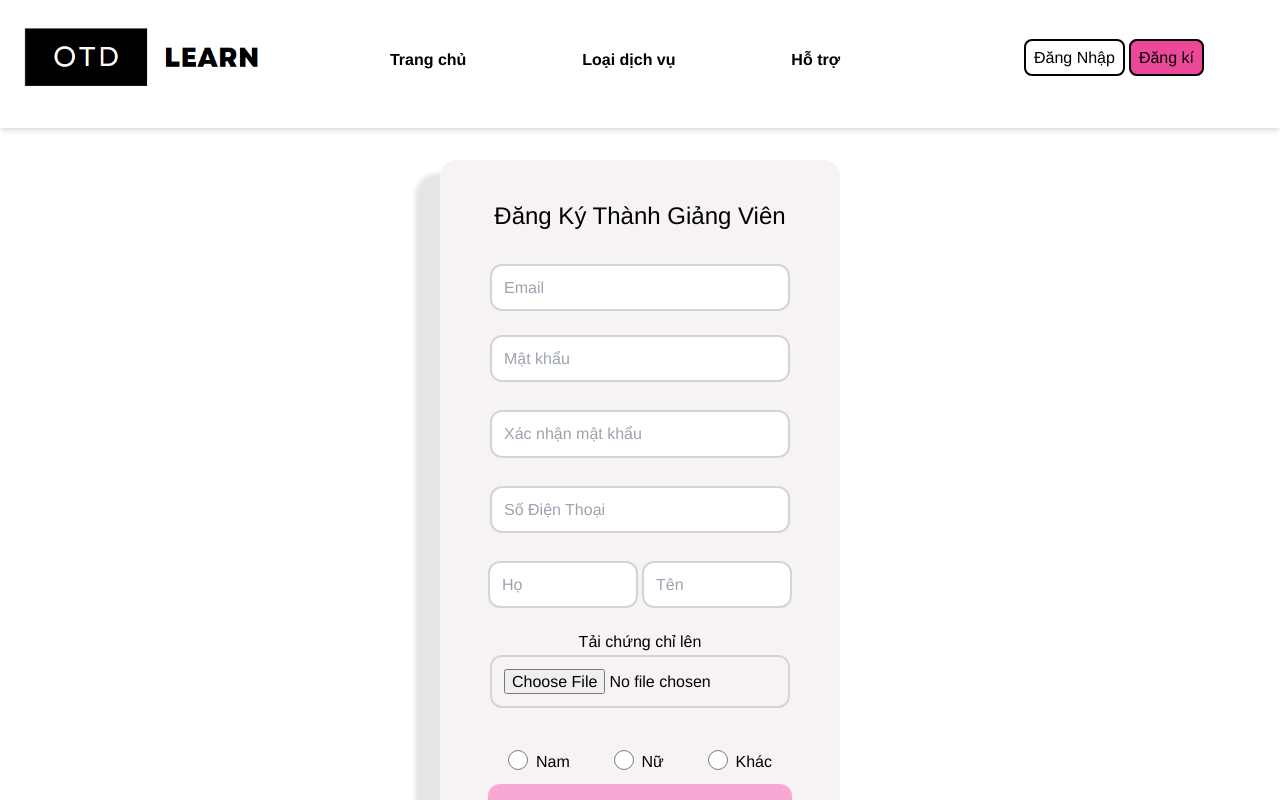
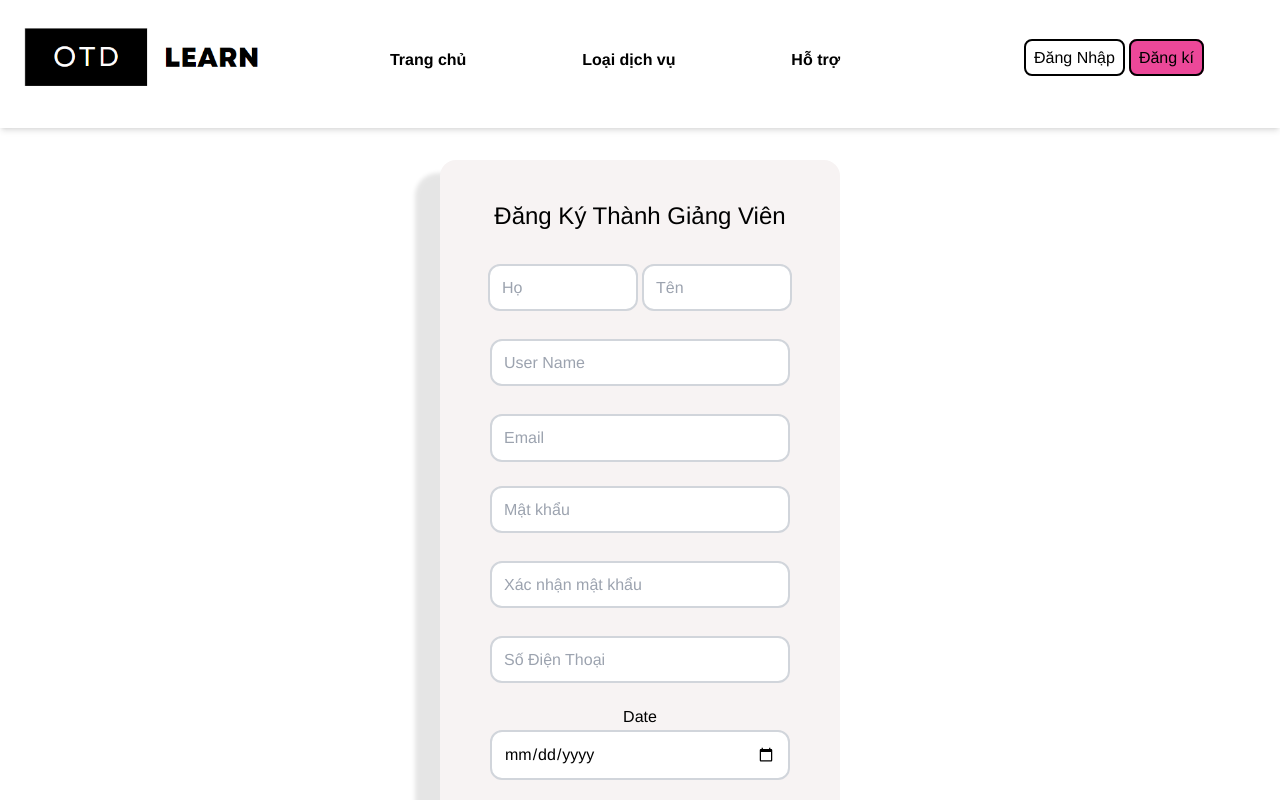
Before and after one commit to lehaodang189203/Summer2024SWP391_SAP1804_Group05_FE, a React (Vite) app in the folder OnDemandTutor/: page /registerAT in a window 1280 px wide. Shown: the top 800 px of the page. Built offline with nearby package versions, Linux system fonts and the light colour scheme.

Commit message:
update register and registerAT

```diff
--- /dev/null
+++ b/OnDemandTutor/src/components/CheckBox/Check.tsx
@@ -0,0 +1,32 @@
+import React from "react";
+interface Props{
+    items:any;
+    register:any;
+    [key: string]: any;
+}
+export const Check=(props:Props)=>{
+    const{name,register,...rest}=props;
+    return(
+    <div className="flex ">
+        <div>Gender: </div>
+        {
+            props.items.map((item:any)=>(
+                <div key={item.value}>
+                    <div>{item.title}</div>
+                    <input
+                    type="radio"
+                    value={item.value}
+                    name={item.name}
+                    id={item.id}
+                    {...rest}
+                    {...register(item.name)}
+                    />
+
+                </div>
+            ))
+
+        }
+    </div>
+
+    )
+}
--- /dev/null
+++ b/OnDemandTutor/src/components/CheckBox/CheckBox.ts
@@ -0,0 +1,3 @@
+import {Check} from './Check'
+
+export default Check
--- a/OnDemandTutor/src/pages/Register/Register.tsx
+++ b/OnDemandTutor/src/pages/Register/Register.tsx
@@ -7,9 +7,9 @@ import { useForm } from 'react-hook-form'
 import { schema, Schema } from '../../utils/rules'
 import { useEffect } from 'react'
 
-type FormData = Pick<Schema, 'email' | 'password' | 'confirm_password'>
+type FormData = Pick<Schema, 'username' | 'password' | 'confirm_password'>
 
-const registerSchema = schema.pick(['email', 'password', 'confirm_password'])
+const registerSchema = schema.pick(['username', 'password', 'confirm_password'])
 
 export default function Register() {
   useEffect(() => {
@@ -52,12 +52,12 @@ export default function Register() {
           <div className='text-2xl'>Đăng Ký</div>
 
           <Input
-            name='email'
-            type='email'
-            placeholder='email'
+            name='username'
+            type='text'
+            placeholder='User Name'
             className='mt-8'
             register={register}
-            errorMessage={errors.email?.message}
+            errorMessage={errors.username?.message}
           />
 
           <Input
@@ -79,6 +79,7 @@ export default function Register() {
             errorMessage={errors.confirm_password?.message}
             autoComplete='on'
           />
+
           <div className='mt-3'>
             <button
               type='submit'
--- a/OnDemandTutor/src/pages/RegisterAsTutor/RegisterAsTutor.tsx
+++ b/OnDemandTutor/src/pages/RegisterAsTutor/RegisterAsTutor.tsx
@@ -117,17 +117,23 @@
 import { faGoogle } from '@fortawesome/free-brands-svg-icons'
 import { FontAwesomeIcon } from '@fortawesome/react-fontawesome'
 import { Link } from 'react-router-dom'
-import Input from '../../components/Input'
 import { yupResolver } from '@hookform/resolvers/yup'
 import { useForm } from 'react-hook-form'
 import { schema, Schema } from '../../utils/rules'
 import { useEffect } from 'react'
 import InputGender from '../../components/InputGender/InputGender'
+import Input from '../../components/Input'
+import { Check } from '../../components/CheckBox/Check'
 
-type FormData = Pick<Schema, 'email' | 'password' | 'confirm_password'|'firstName'|'lastName'|'hotline'|'gender'|'file'>
 
-const registerSchema = schema.pick(['email', 'password', 'confirm_password','firstName','lastName','hotline','gender','file'])
+type FormData = Pick<Schema, 'username'|'email' | 'password' | 'confirm_password'|'firstName'|'lastName'|'hotline'|'gender'|'birthDay'>
 
+const registerSchema = schema.pick(['username','email', 'password', 'confirm_password','firstName','lastName','hotline','gender','birthDay'])
+const genderItems = [
+  { id: 'gender', name:'gender', title: 'Nam',value:'Nam'},
+  { id: 'gender',name:'gender', title: 'Nữ',value:'Nữ' },
+  { id: 'gender',name:'gender', title: 'Khác',value:'Khác' },
+]
 export default function RegisterAsTuTor() {
 
 
@@ -160,12 +166,39 @@ export default function RegisterAsTuTor() {
       <div className='container justify-center flex'>
         <form onSubmit={handleSubmit(onSubmit)}>
           <div className='text-2xl'>Đăng Ký Thành Giảng Viên</div>
-
+          <div className='flex gap-1'>
+          <Input
+            name='firstName'
+            type='text'
+            placeholder='Họ'
+            className='mt-8'
+            register={register}
+            errorMessage={errors.firstName?.message}
+            autoComplete='on'
+          />
+          <Input
+            name='lastName'
+            type='text'
+            placeholder='Tên'
+            className='mt-8 '
+            register={register}
+            errorMessage={errors.lastName?.message}
+            autoComplete='on'
+          />
+          </div>
+          <Input
+            name='username'
+            type='text'
+            placeholder='User Name'
+            className='mt-1'
+            register={register}
+            errorMessage={errors.username?.message}
+          />
           <Input
             name='email'
             type='email'
             placeholder='Email'
-            className='mt-8 '
+            className='mt-1'
             register={register}
             errorMessage={errors.email?.message}
           />
@@ -198,40 +231,22 @@ export default function RegisterAsTuTor() {
             errorMessage={errors.hotline?.message}
             autoComplete='on'
           />
-          <div className='flex gap-1'>
-          <Input
-            name='firstName'
-            type='text'
-            placeholder='Họ'
-            className='mt-1'
-            register={register}
-            errorMessage={errors.firstName?.message}
-            autoComplete='on'
-          />
-          <Input
-            name='lastName'
-            type='text'
-            placeholder='Tên'
-            className='mt-1'
-            register={register}
-            errorMessage={errors.lastName?.message}
-            autoComplete='on'
-          />
-          </div>
 
 
 
-          <span>Tải chứng chỉ lên </span>
+
+          <span>Date </span>
           <Input
-            name='file'
-            type='file'
-            placeholder=''
+            name='birthDay'
+            type='Date'
+            placeholder='bbb'
             className='mt-1'
             register={register}
-            errorMessage={errors.file?.message}
+            errorMessage={errors.birthDay?.message}
           />
-          <InputGender
-
+          <Check
+            items={genderItems}
+            register={register}
           />
           <div className='mt-3'>
             <button
--- a/OnDemandTutor/src/utils/rules.ts
+++ b/OnDemandTutor/src/utils/rules.ts
@@ -14,6 +14,9 @@ import * as yup from "yup";
 // }
 const phoneFormat = /^[+]*[(]{0,1}[0-9]{1,4}[)]{0,1}[-\s\./0-9]*$/
 export const schema = yup.object({
+  username:yup
+  .string()
+  .required('User Name là bắt buộc'),
   email: yup
     .string()
     .required('Email là bắt buộc')
@@ -44,8 +47,11 @@ export const schema = yup.object({
     .string()
     .required('Số điện thoại là bắt buộc')
     .matches(phoneFormat, 'Số điện thoại không hợp lệ'),
-  gender:yup.string(),
-  file:yup.string()
+  gender:yup
+    .string(),
+  birthDay: yup
+    .string()
+    .required('Phải Nhập ngày tháng năm sinh')
 })
 
 // này là mình export cái schema (đinhj dạng lỗi) của mình ra để qua bên Input bắt lỗi
```
